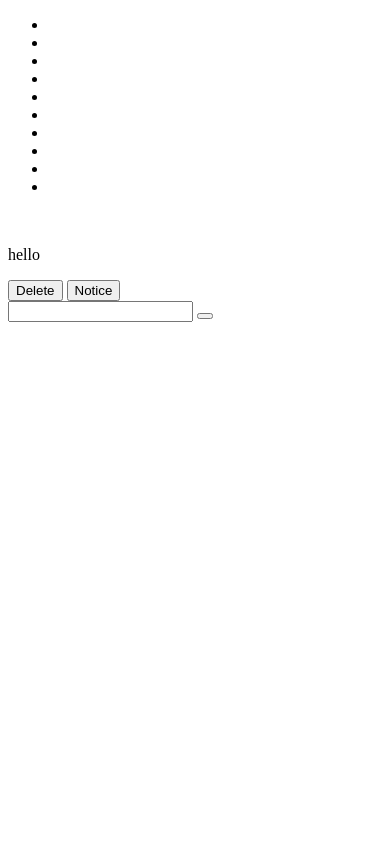
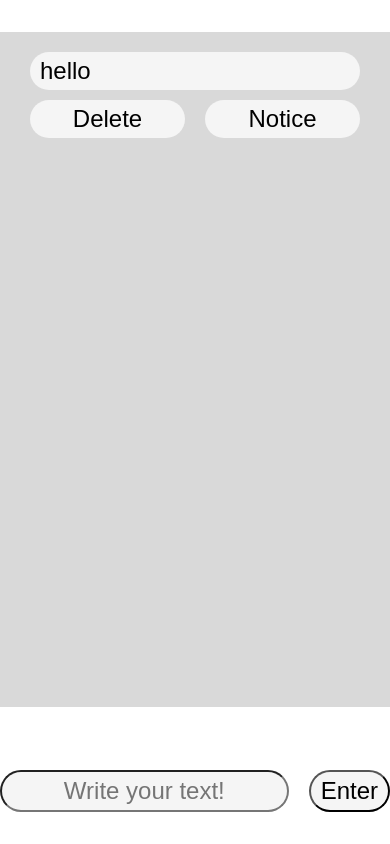
Before and after one commit to Fomich2003/Todolist, a plain HTML site: page index.html in a window 390 px wide. Drawn offline with Linux system fonts and the light colour scheme.

Commit message:
Add css and mobile version

```diff
--- a/index.html
+++ b/index.html
@@ -4,7 +4,7 @@
     <meta charset="UTF-8">
     <meta name="viewport" content="width=device-width, initial-scale=1.0">
     <title>Document</title>
-    <link rel="stylesheet" href="style.css">
+    <link rel="stylesheet" href="./style.css">
 </head>
 <body>
     <div class="row">
@@ -23,21 +23,23 @@
                     <li></li>
                 </ul>
             </div>
-            <img src="" alt="">
+            <img src="./image 4.png" alt="images">
         </div>
         <div class="right">
             <div class="screen">
                 <div class="todo-list">
                     <div class="todo-item">
                         <p>hello</p>
-                           <button class="delete">Delete</button>
-                           <button class="notice">Notice</button>
+                        <div class="nav">
+                            <button class="delete">Delete</button>
+                            <button class="notice">Notice</button>
+                        </div>
                     </div>
                 </div>
             </div>
             <div class="add-todo">
-                <input type="text">
-                <button class="btn-text"></button>
+                <input type="text" placeholder="Write your text!">
+                <button class="btn-text">Enter</button>
             </div>
         </div>
     </div>
--- a/style.css
+++ b/style.css
@@ -0,0 +1,171 @@
+*{
+    margin: 0;
+    padding: 0;
+    box-sizing: border-box;
+    font-family: Arial, "Helvetica Neue", Helvetica, sans-serif;
+}
+.row{
+    display: flex;
+    gap: 40px;
+    max-width: 1200px;
+    padding: 40px 10px;
+    margin: 0 auto;
+}
+.left{
+    width: 165px;
+
+}
+.paint{
+    width: 100%;
+    padding: 30px;
+    border-radius: 50px;
+    background-color: #D9D9D9;
+}
+.paint ul{
+    display: flex;
+    flex-wrap: wrap;
+    gap: 45px;
+    list-style: none;
+}
+.paint li{
+    width: 30px;
+    height: 30px;
+}
+.paint li:nth-child(1) {
+    background-color: red;
+}
+.paint li:nth-child(2) {
+    background-color: orange;
+}
+.paint li:nth-child(3) {
+    background-color: yellow;
+}
+.paint li:nth-child(4) {
+    background-color: green;
+}
+.paint li:nth-child(5) {
+    background-color: aqua;
+}
+.paint li:nth-child(6) {
+    background-color: blue;
+}
+.paint li:nth-child(7) {
+    background-color: purple;
+}
+.paint li:nth-child(8) {
+    background-color: pink;
+}
+.paint li:nth-child(9) {
+    background-color: black;
+}
+.paint li:nth-child(10) {
+    background-color: white;
+}
+.left img{
+    width: 100%;
+}
+.screen{
+    padding: 20px 30px;
+    background-color: #D9D9D9;
+    width: 975px;
+    height: 520px;
+}
+.todo-list{
+    display: flex;
+    flex-direction: column;
+    gap: 35px;
+}
+.todo-item{
+    display: flex;
+    justify-content: space-between;
+    align-items: center;
+}
+.todo-item p{
+    font-size: 24px;
+    border-radius: 45px;
+    background-color: #F5F5F5;
+    padding: 5px 10px;
+    width: 700px;
+}
+.nav button{
+    font-size: 24px;
+    border-radius: 45px;
+    background-color: #F5F5F5;
+    padding: 5px 10px;
+    border: none;
+    cursor: pointer;
+}
+.nav{
+    display: flex;
+    gap: 20px;
+
+}
+.add-todo{
+    margin-top: 30px;
+    display: flex;
+    gap: 20px;
+}
+.add-todo input{
+    width: 829px;
+    font-size: 24px;
+    border-radius: 45px;
+    background-color: #F5F5F5;
+    padding: 5px 10px;
+    text-align: center;
+}
+.add-todo button{
+    font-size: 24px;
+    border-radius: 45px;
+    background-color: #F5F5F5;
+    padding: 5px 10px;
+}
+@media all and (max-width:1200px) {
+    .row{
+        display: block;
+
+    }
+    .left{
+        display: none;
+    }
+    .screen{
+        width: 100%;
+    }
+    .todo-item p{
+        width: 100%;
+    }
+    .todo-item{
+        gap: 20px;
+    }
+    .add-todo input{
+        width: 100%;
+       display: block;
+    }
+    .add-todo button{
+      width: 100px;
+    }
+}
+@media all and (max-width:560px) {
+    .todo-item{
+        display: block;
+    }
+    .nav{
+        width: 100%;
+        margin-top: 10px;
+    }
+    .nav button{
+      width: 100%;
+    }
+    .screen{
+        height: 80dvh;
+    }
+    .right{
+        height: 100dvh;
+        display: flex;
+        flex-direction: column;
+        justify-content:space-evenly;
+    }
+    .row{
+        padding: 0;
+    }
+
+}
```
